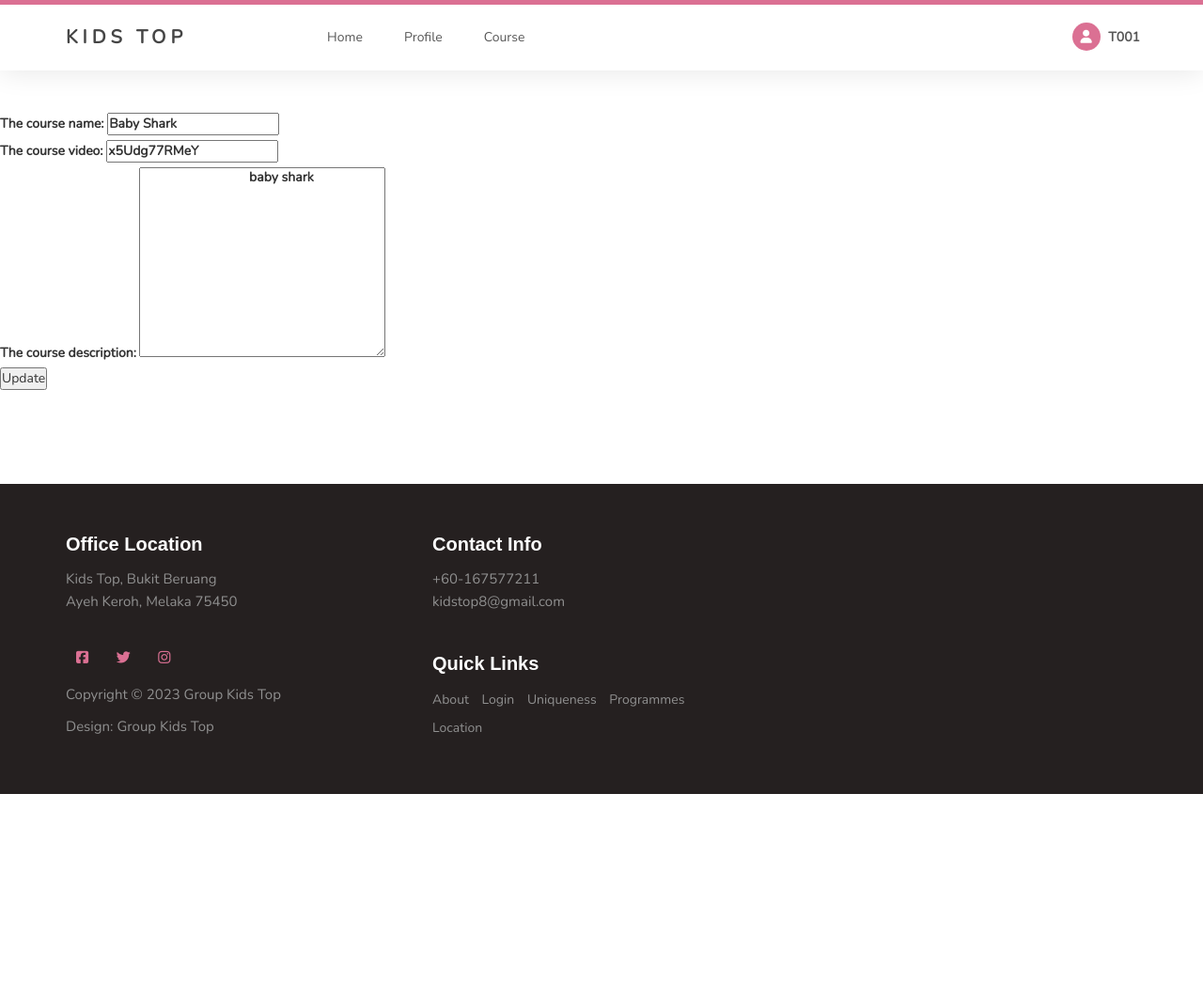
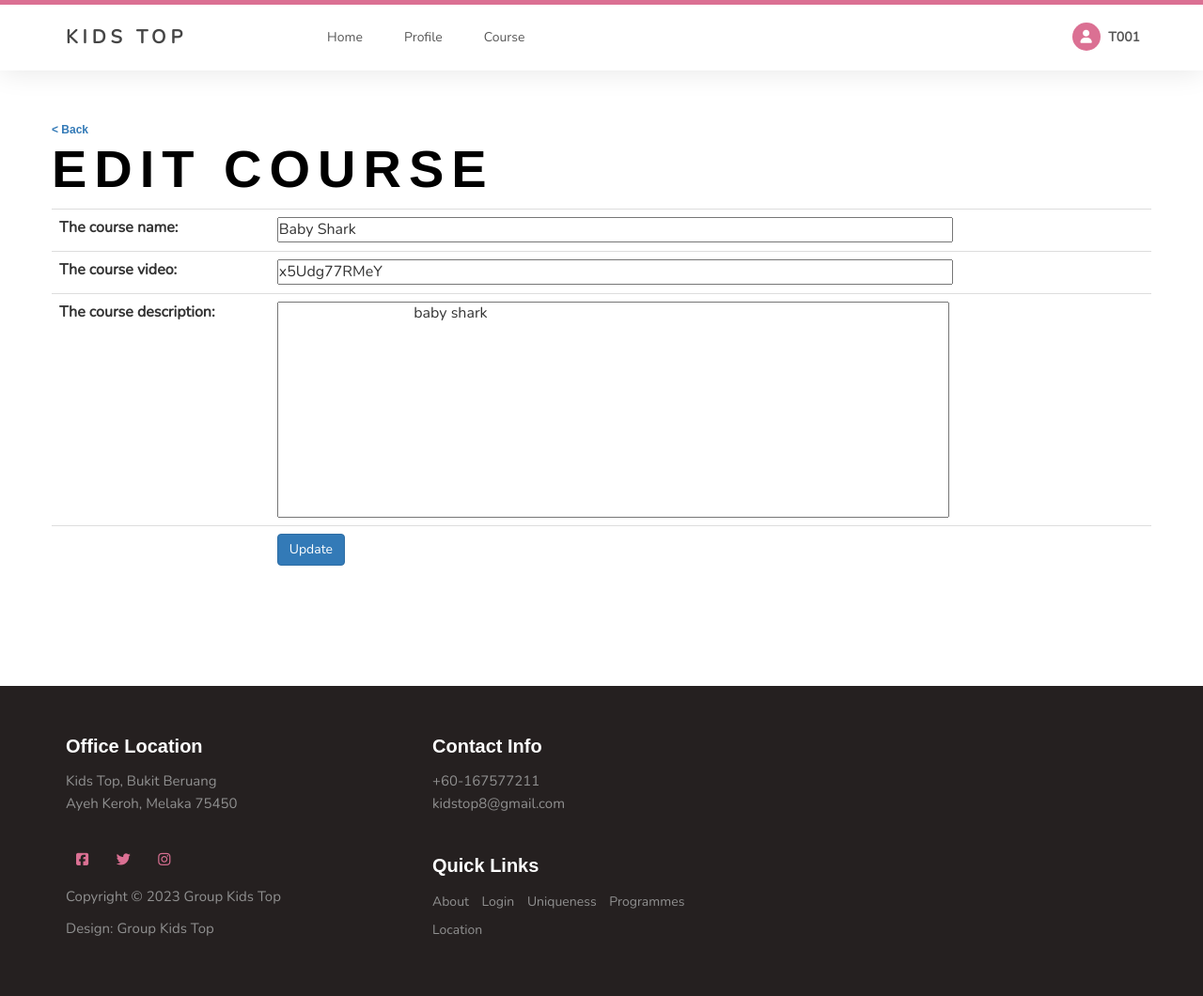
Before and after one commit to weiisiangg/KidsPreschoolLearningSystem, a PHP site: page /editCourse.php?course_id=1 in a window 1280 px wide. Shown: the whole page at 94% size. Before the commit the page ends 845 px from the top, so only its background shows below. Run offline with PHP 8.4, Linux system fonts and the light colour scheme; a user stored in the database is signed in; data comes from the database, SQL or seed files in the repository; some libraries are stand-ins or nearby versions; some web fonts are replaced.

Commit message:
minor change on style and condition

```diff
--- a/editCourse.php
+++ b/editCourse.php
@@ -96,7 +96,13 @@ session_start();
      </section>
 
      <!-- START -->
-     <section id="viewCourse">
+     <section id="editCourse">
+     <div class="container">
+               <div id="profiledetail" class="section">
+                    <div class="section-center">
+                         <div class="row">
+                          <h6><a href="manageCourse.php">< Back</a></h6>
+                              <h1 style="color:black; text-align:top; margin-top: -10px;">Edit Course</h1>
           <?php
                // The update POST message with update flag
                 if (isset($_POST) && isset($_GET["update"])) {
@@ -127,30 +133,36 @@ session_start();
           ?>
                     <!-- The course update form -->
                     <form action="editCourse.php?update=true&&course_id=<?php echo $course_id ?>" method="post">
-                    <div class="field">
-                        <label>
-                            The course name:
-                            <input type="text" name="course-name" id="course-name" value="<?php echo $course_name ?>">
-                        </label>
-                    </div>
+                    <table class= "table table-boardered table-hover">
+                         <tr>
+                              <div class="field">
+                              <td><label>The course name:</label></td>
+                              <td><input type="text" size="75" name="course-name" id="course-name" value="<?php echo $course_name ?>"></td>
+                              </div>
+                         </tr>
 
-                    <div class="field">
-                        <label>
-                            The course video:
-                            <input type="text" name="course-video" id="course-video" value=<?php echo $course_video ?>>
-                        </label>
-                    </div>
+                         <tr>
+                              <div class="field">
+                              <td><label>The course video:</label></td>
+                              <td><input type="text" size="75" name="course-video" id="course-video" value=<?php echo $course_video ?>></td>
+                              </div>
+                         </tr>
+                         <tr>
+                              <div class="field">
+                              <td><label>The course description:</label></td>
 
-                    <div class="field">
-                        <label>
-                            The course description:
-                            <textarea name="course-description" cols="30" rows="10">
-                                <?php echo $course_description ?>
-                            </textarea>
-                        </label>
-                    </div>
+                                   <td><textarea name="course-description" cols="75" rows="10" style="resize:none;">
+                                   <?php echo $course_description ?></textarea></td>
+                              </textarea>
 
-                    <button type="submit">Update</button>
+                         </div>
+                         </tr>
+                    <tr>
+                         <td></td>
+                         <td><button type="submit" class="btn btn-primary">Update</button>
+                         </td>
+                    </tr>
+                </table>
                 </form>
           <?php
                 }
```
Also changed, not shown: newCourse.php (+13 -1 lines), viewCourse.php (+20 -5 lines).
